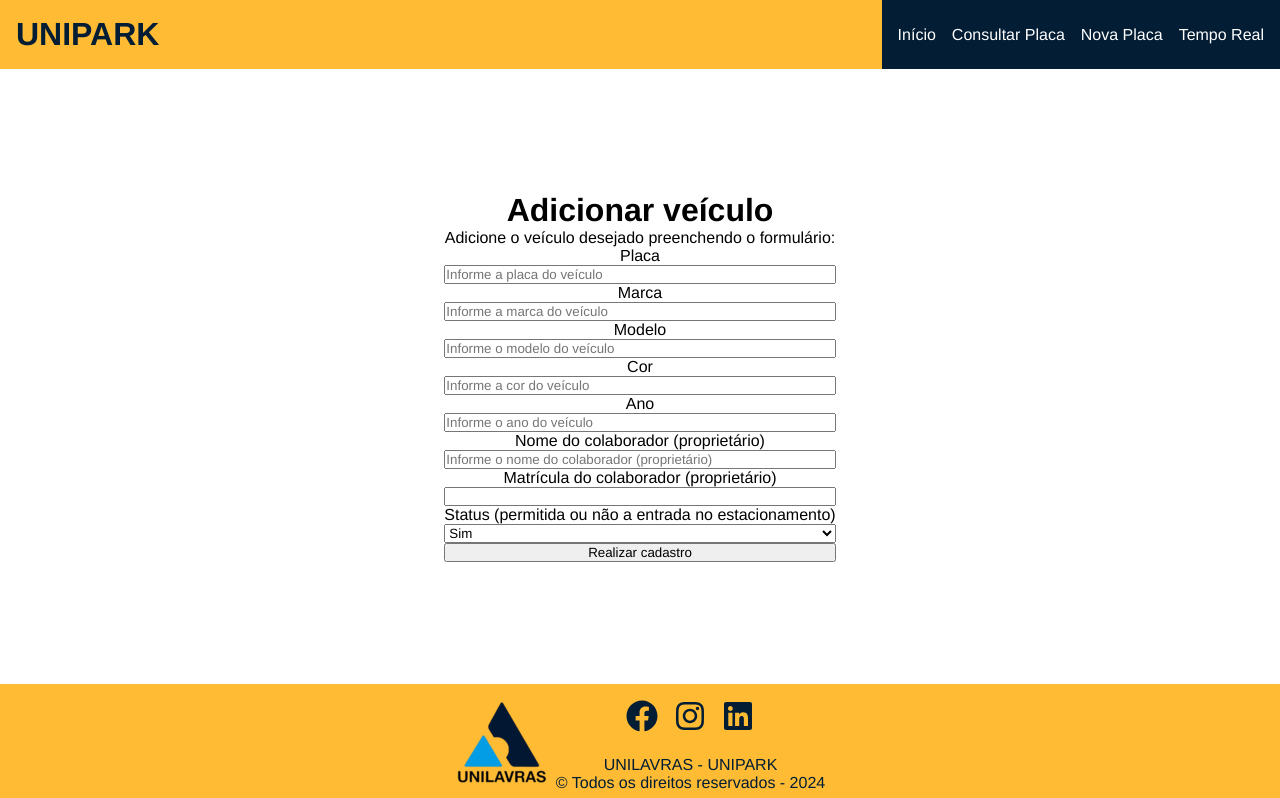
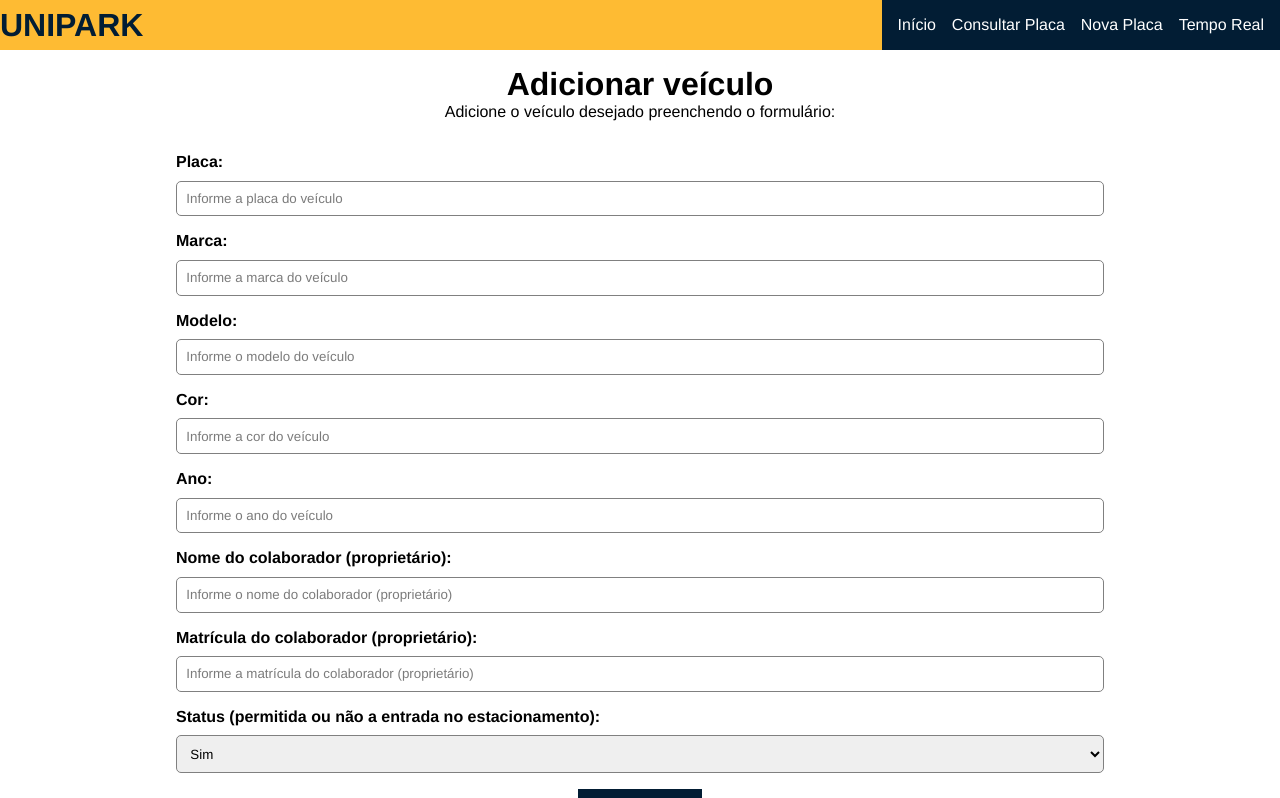
Before and after one commit to kjunda01/unipark, a React (Vite) app: page /novaplaca in a window 1280 px wide. Shown: the top 798 px of the page. Built offline with nearby package versions, Linux system fonts and the light colour scheme.

Commit message:
Implementação do front do formulário

```diff
--- a/src/components/form/FormNovaPlaca.jsx
+++ b/src/components/form/FormNovaPlaca.jsx
@@ -1,7 +1,10 @@
 import { useState } from "react";
 import styles from "./FormNovaPlaca.module.css";
+import Input from "./Input";
+import Select from "./Select";
+import SubmitButton from "./SubmitButton";
 
-function FormNovaPlaca() {
+function FormNovaPlaca({btnText}) {
   // name = nome do tributo para pegar
   // setName = o que será alterado
   //const [name, setName] = useState();
@@ -9,55 +12,61 @@ function FormNovaPlaca() {
 
   return (
     <form className={styles.formulario}>
-      <div>
-        <label>Placa</label>
-        <input type="text" placeholder="Informe a placa do veículo" />
-      </div>
+      <Input
+        type="text"
+        text="Placa"
+        name="name"
+        placeholder="Informe a placa do veículo"
+      />
 
-      <div>
-        <label>Marca</label>
-        <input type="text" placeholder="Informe a marca do veículo" />
-      </div>
+      <Input
+        type="text"
+        text="Marca"
+        name="name"
+        placeholder="Informe a marca do veículo"
+      />
 
-      <div>
-        <label>Modelo</label>
-        <input type="text" placeholder="Informe o modelo do veículo" />
-      </div>
+      <Input
+        type="text"
+        text="Modelo"
+        name="name"
+        placeholder="Informe o modelo do veículo"
+      />
 
-      <div>
-        <label>Cor</label>
-        <input type="text" placeholder="Informe a cor do veículo" />
-      </div>
+      <Input
+        type="text"
+        text="Cor"
+        name="name"
+        placeholder="Informe a cor do veículo"
+      />
 
-      <div>
-        <label>Ano</label>
-        <input type="text" placeholder="Informe o ano do veículo" />
-      </div>
+      <Input
+        type="number"
+        text="Ano"
+        name="name"
+        placeholder="Informe o ano do veículo"
+      />
 
-      <div>
-        <label>Nome do colaborador (proprietário)</label>
-        <input
-          type="text"
-          placeholder="Informe o nome do colaborador (proprietário)"
-        />
-      </div>
+      <Input
+        type="text"
+        text="Nome do colaborador (proprietário)"
+        name="name"
+        placeholder="Informe o nome do colaborador (proprietário)"
+      />
 
-      <div>
-        <label>Matrícula do colaborador (proprietário)</label>
-        <input type="text" placeholder="" />
-      </div>
+      <Input
+        type="text"
+        text="Matrícula do colaborador (proprietário)"
+        name="name"
+        placeholder="Informe a matrícula do colaborador (proprietário)"
+      />
 
-      <div>
-        <label>Status (permitida ou não a entrada no estacionamento)</label>
-        <select>
-          <option value="Sim">Sim</option>
-          <option value="Não">Não</option>
-        </select>
-      </div>
+      <Select
+        name="Status"
+        text="Status (permitida ou não a entrada no estacionamento)"
+      />
 
-      <div>
-        <input type="submit" value="Realizar cadastro" />
-      </div>
+      <SubmitButton btnText={btnText}/>
 
     </form>
   );
--- a/src/components/form/FormNovaPlaca.module.css
+++ b/src/components/form/FormNovaPlaca.module.css
@@ -3,18 +3,18 @@
   flex-direction: column;
   justify-content: center;
   align-items: center;
-  align-content: center;
-  text-align: center;
-  width: 100%;
+  margin: 0 auto;
+  padding: 1em;
+  width: 80%;
 }
 
 .formulario {
-  display: flex;
-  flex-direction: column;
-  justify-content: center;
+  width: 100%;
+  margin: 2em 0;
 }
 
-.formulario div {
+.boxBtn{
   display: flex;
-  flex-direction: column;
+  justify-content: center;
+
 }
--- /dev/null
+++ b/src/components/form/Input.jsx
@@ -0,0 +1,19 @@
+import styles from "./Input.module.css";
+
+function Input({ type, text, name, placeholder, handleOnChange, value }) {
+  return (
+    <div className={styles.form_control}>
+      <label htmlFor={name}>{text}:</label>
+      <input
+        type={type}
+        name={name}
+        id={name}
+        placeholder={placeholder}
+        onChange={handleOnChange}
+        value={value}
+      />
+    </div>
+  );
+}
+
+export default Input;
--- /dev/null
+++ b/src/components/form/Input.module.css
@@ -0,0 +1,19 @@
+.form_control {
+  display: flex;
+  flex-direction: column;
+  margin-bottom: 1em;
+}
+
+.form_control label {
+  margin-bottom: 0.6em;
+  font-weight: bold;
+}
+.form_control input {
+  padding: 0.7em;
+  border-radius: 5px;
+  border: 1px solid gray;
+}
+
+.form_control input::placeholder {
+  color: #7b7b7b;
+}
--- /dev/null
+++ b/src/components/form/Select.jsx
@@ -0,0 +1,15 @@
+import styles from "./Select.module.css";
+
+function Select({ text, name, options, handleOnChange, value }) {
+  return (
+    <div className={styles.form_control}>
+      <label htmlFor={name}>{text}:</label>
+      <select name={name} id={name} onChange={handleOnChange} value={value}>
+        <option>Sim</option>
+        <option>Não</option>
+      </select>
+    </div>
+  );
+}
+
+export default Select;
--- /dev/null
+++ b/src/components/form/Select.module.css
@@ -0,0 +1,15 @@
+.form_control {
+  display: flex;
+  flex-direction: column;
+  margin-bottom: 1em;
+}
+
+.form_control label {
+  margin-bottom: 0.6em;
+  font-weight: bold;
+}
+.form_control select {
+  padding: 0.7em;
+  border-radius: 5px;
+  border: 1px solid gray;
+}
--- /dev/null
+++ b/src/components/form/SubmitButton.jsx
@@ -0,0 +1,11 @@
+import styles from "./SubmitButton.module.css";
+
+function SubmitButton({ btnText }) {
+  return (
+    <div className={styles.submitButton}>
+      <button>{btnText}</button>
+    </div>
+  );
+}
+
+export default SubmitButton;
--- /dev/null
+++ b/src/components/form/SubmitButton.module.css
@@ -0,0 +1,18 @@
+.submitButton {
+  text-align: center;
+}
+
+
+.submitButton button {
+  background-color: var(--azul-escuro-unilavras);
+  padding: 0.7em 1.2em;
+  text-decoration: none;
+  transition: 0.5s;
+  cursor: pointer;
+  border: none;
+  color: var(--azul-claro-unilavras);
+}
+
+.submitButton button:hover {
+  color: var(--amarelo-background);
+}
--- a/src/components/layout/Container.module.css
+++ b/src/components/layout/Container.module.css
@@ -1,5 +1,6 @@
 .container {
   width: 100%;
+  max-width: 1200px;
   display: flex;
   justify-content: space-between;
   margin: 0 auto;
--- a/src/components/layout/Header.module.css
+++ b/src/components/layout/Header.module.css
@@ -9,7 +9,7 @@
 }
 .tituloPrincipal {
   align-items: center;
-  padding: 1em;
+  padding: auto;
   text-decoration: none;
   color: var(--azul-escuro-unilavras);
 }
--- a/src/components/pages/Home.module.css
+++ b/src/components/pages/Home.module.css
@@ -10,15 +10,18 @@
 .homeContainer h1 {
   font-size: 2.5em;
   margin-bottom: 1.5em;
+  text-align: center;
 }
 
 .homeContainer h1 span {
   color: var(--azul-escuro-unilavras);
-  padding: 0 0.2em;
+  padding: auto;
   background-color: var(--amarelo-background);
+
 }
 
 .homeContainer p {
   margin-bottom: 1.5em;
   color: var(--azul-escuro-unilavras);
+  text-align: center;
 }
--- a/src/components/pages/NovaPlaca.jsx
+++ b/src/components/pages/NovaPlaca.jsx
@@ -7,7 +7,7 @@ function NovaPlaca() {
     <div className={styles.novaPlacaContainer}>
       <h1>Adicionar veículo</h1>
       <p>Adicione o veículo desejado preenchendo o formulário:</p>
-      <FormNovaPlaca />
+      <FormNovaPlaca btnText="Adicionar placa"/>
     </div>
   );
 }
```
